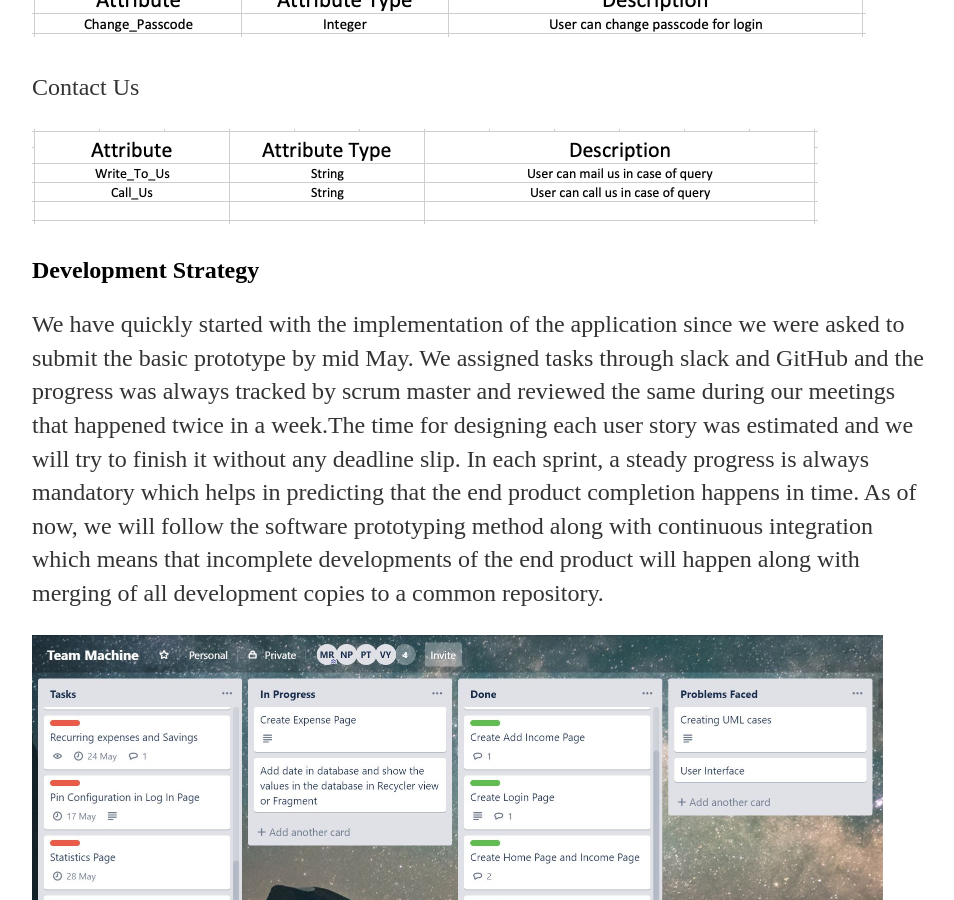
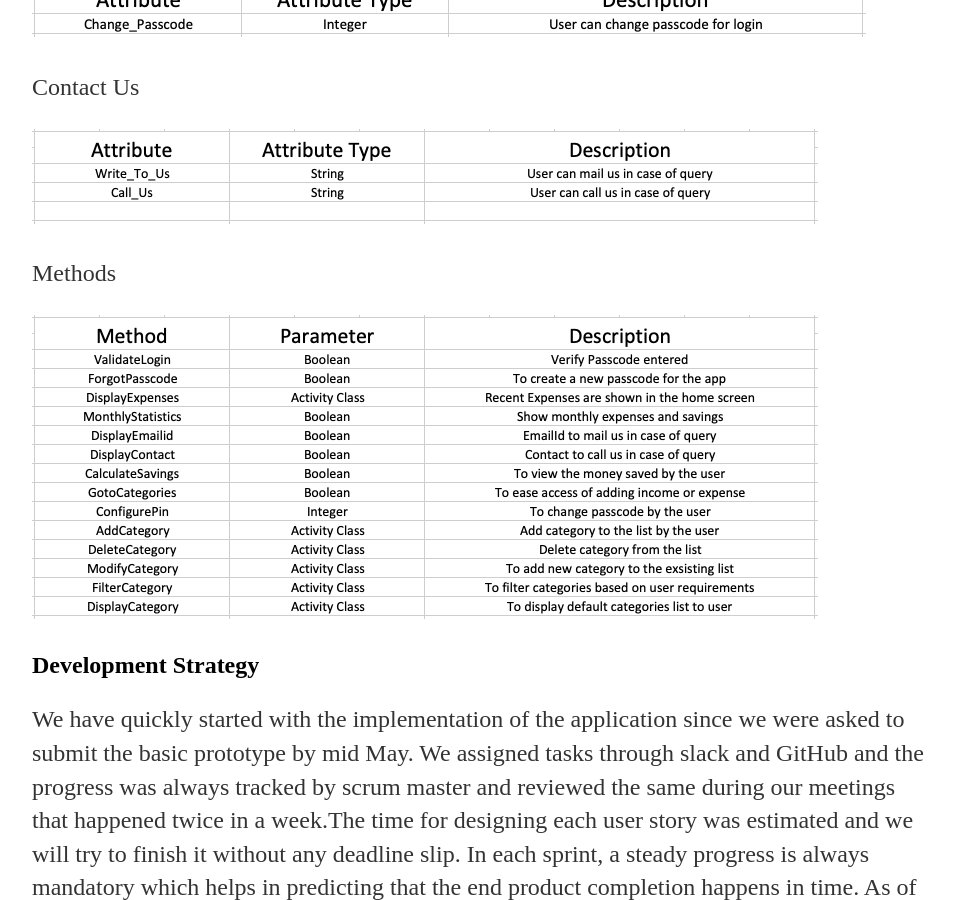
Before and after one commit to DBSE-teaching/isee2019-TeamMachine, a Jekyll site: the page built from docs/_posts/2019-05-13-System-Design.md, in a window 1280 px wide and 900 px high, scrolled down 4332 px. Shown: the whole window, without its empty margins (160-1114 px from the left). Built offline with Jekyll 4.4.1, drawn with Linux system fonts in a browser that asks for light colours; a file with an impossible date is left out.

Commit message:
Update 2019-05-13-System-Design.md

```diff
--- a/docs/_posts/2019-05-13-System-Design.md
+++ b/docs/_posts/2019-05-13-System-Design.md
@@ -58,6 +58,9 @@ Contact Us
 
 ![Contact US]({{site.baseurl}}/images/Contact.png "Contact Us")
 
+Methods
+
+![Methods]({{site.baseurl}}/images/Methods.png "Methods")
 
 
 ## Development Strategy
```
